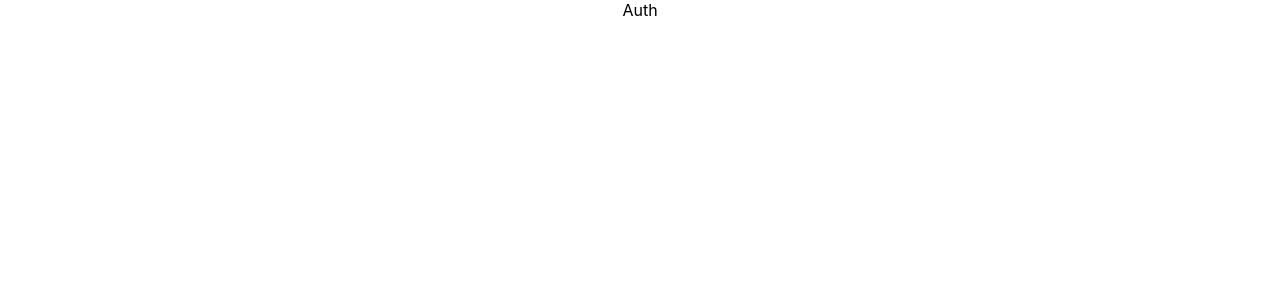
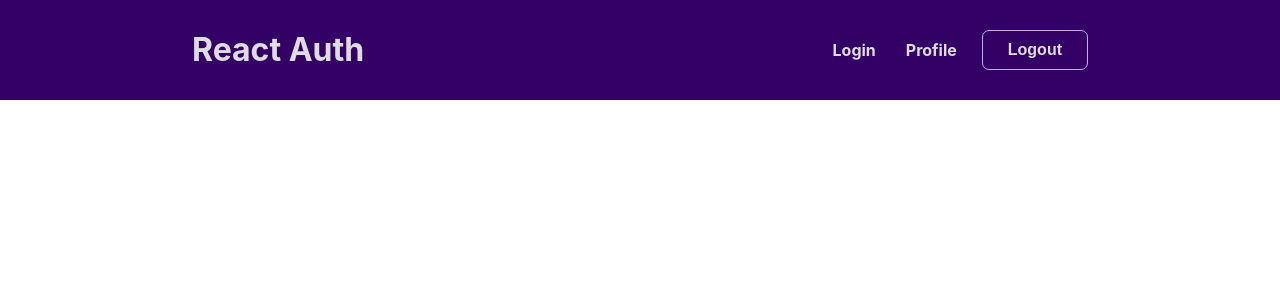
Before and after one commit to Henrique-mazzoleni/react-auth, a React (Create React App) app: page / in a window 1280 px wide. Shown: the top 300 px of the page. Built offline with nearby package versions, Linux system fonts and the light colour scheme.

Commit message:
Navbar implemented

```diff
--- a/package.json
+++ b/package.json
@@ -8,6 +8,7 @@
     "@testing-library/user-event": "^13.5.0",
     "react": "^18.2.0",
     "react-dom": "^18.2.0",
+    "react-router-dom": "^6.3.0",
     "react-scripts": "5.0.1",
     "web-vitals": "^2.1.4"
   },
--- a/src/App.js
+++ b/src/App.js
@@ -1,9 +1,10 @@
-import './App.css';
+import styles from './App.module.css';
+import Navbar from './components/Navbar';
 
 function App() {
   return (
-    <div className="app">
-      Auth
+    <div className={styles.app}>
+      <Navbar />
     </div>
   );
 }
--- /dev/null
+++ b/src/components/Navbar.js
@@ -0,0 +1,23 @@
+import { Fragment } from "react";
+import { Link } from "react-router-dom";
+
+import styles from "./Navbar.module.css";
+
+const Navbar = () => {
+  return (
+    <Fragment>
+      <nav className={styles.navbar}>
+        <h2>React Auth</h2>
+        <div className={styles.actions}>
+          <div className={styles.links}>
+            <Link to="/Login">Login</Link>
+            <Link to="/Profile">Profile</Link>
+          </div>
+          <button className={styles.outline}>Logout</button>
+        </div>
+      </nav>
+    </Fragment>
+  );
+};
+
+export default Navbar;
--- /dev/null
+++ b/src/components/Navbar.module.css
@@ -0,0 +1,43 @@
+.navbar {
+    background-color: #306;
+    color: #ddd;
+    display: flex;
+    padding: 30px 15%;
+    justify-content: space-between;
+}
+
+.navbar h2 {
+    font-size: 2rem;
+}
+
+.navbar .actions {
+    display: flex;
+    align-items: center;
+    font-weight: 700;
+}
+
+.navbar .links {
+    padding: 0 10px;
+}
+
+.navbar .links a {
+    color: inherit;
+    text-decoration: none;
+    padding: 10px 15px;
+}
+
+.navbar .links a:hover {
+    color: #c1b2e1;
+}
+
+.navbar button {
+    color: inherit;
+    background-color: inherit;
+    font-size: inherit;
+    font-weight: 700;
+    padding: 10px 25px;
+    border: 1px solid #c1b2e1;
+    border-radius: 7px;
+    cursor: pointer;
+
+}
--- /dev/null
+++ b/src/pages/LandingPage.js
@@ -0,0 +1,3 @@
+const LandingPage = () => {}
+
+export default LandingPage;
--- /dev/null
+++ b/src/pages/Login.js
@@ -0,0 +1,3 @@
+const Login = () => {};
+
+export default Login;
--- /dev/null
+++ b/src/pages/NewUser.js
@@ -0,0 +1,3 @@
+const NewUser = () => {}
+
+export default NewUser;
--- /dev/null
+++ b/src/pages/Profile.js
@@ -0,0 +1,3 @@
+const Profile = () => {};
+
+export default Profile;
```
Also changed, not shown: src/index.js (+12 -6 lines), src/App.module.css (renamed from src/App.css), 1 other file (tests, documents, lock files or other folders).
